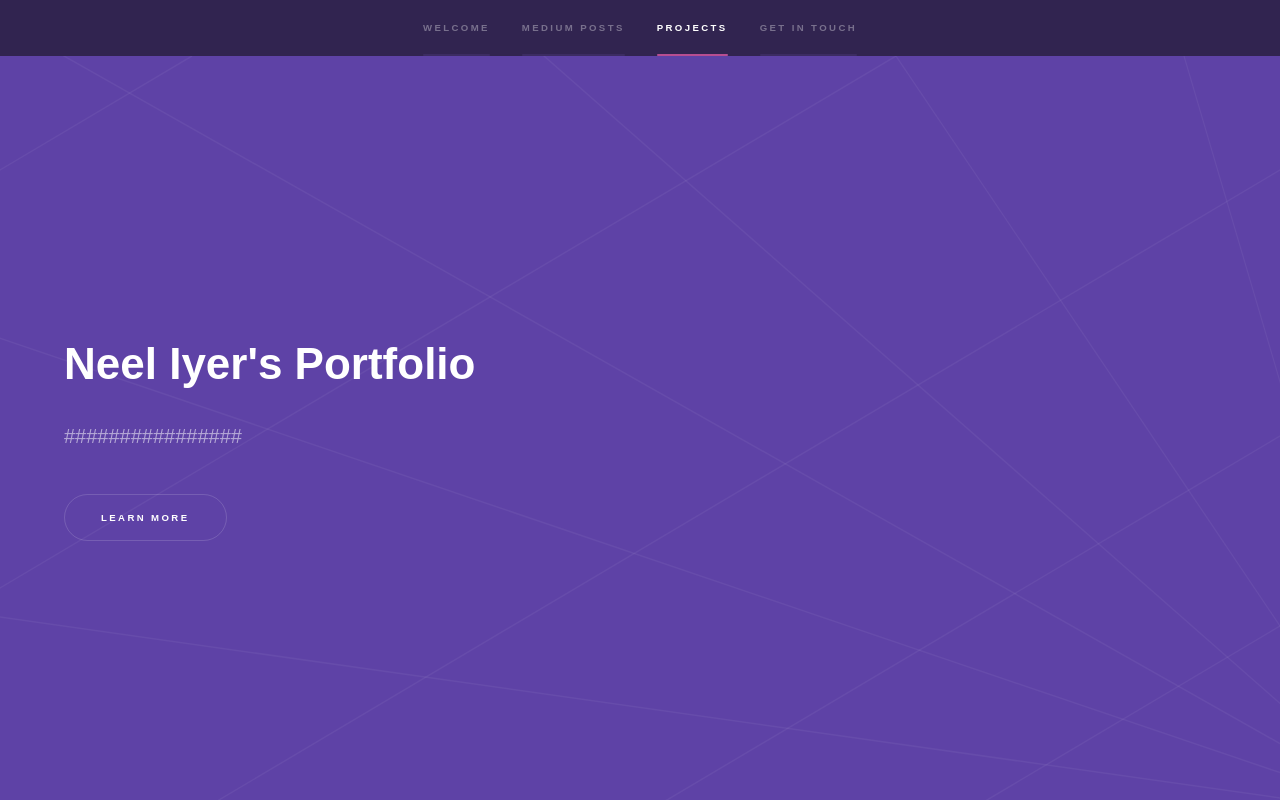
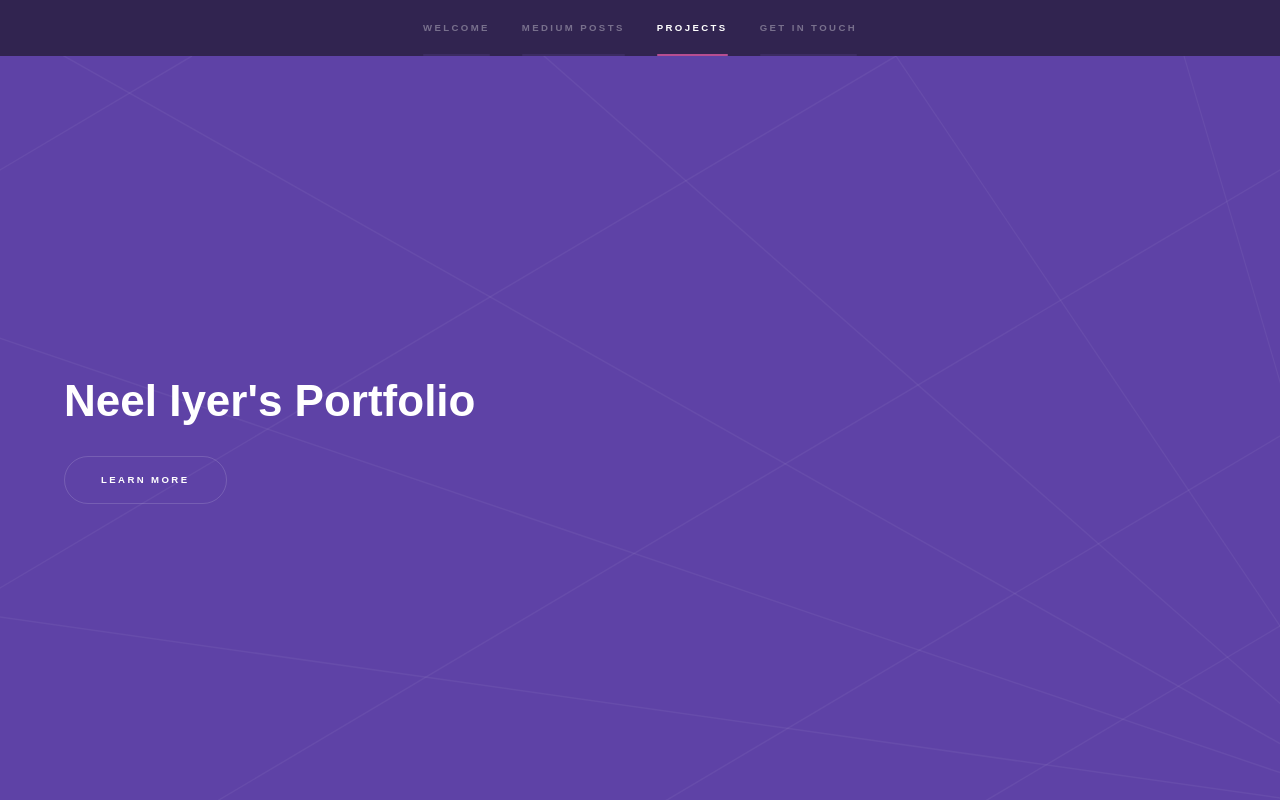
Before and after one commit to SirMalamute/middleschooldev, a plain HTML site: page index.html in a window 1280 px wide. Shown: the top 800 px of the page. Drawn offline with Linux system fonts and the light colour scheme.

Commit message:
Update index.html

```diff
--- a/index.html
+++ b/index.html
@@ -35,7 +35,7 @@
 					<section id="intro" class="wrapper style1 fullscreen fade-up">
 						<div class="inner">
 							<h1>Neel Iyer's Portfolio</h1>
-							<p>################</p>
+							<pA middle schooler who likes to read, play chess and program in his spare time.p>
 							<ul class="actions">
 								<li><a href="#one" class="button scrolly">Learn more</a></li>
 							</ul>
@@ -91,7 +91,7 @@
 								<section>
 									<span class="icon solid major fa-network-wired"></span>
 									<h3>Combating Covid with Deep Learning</h3>
-									<p>A convolutional neural network that can diagnose whether a person has Covid-19 .</p>
+									<p>A convolutional neural network that can diagnose whether a person has Covid-19.</p>
 								</section>
 								<section>
 									<span class="icon solid major fa-code"></span>
```
